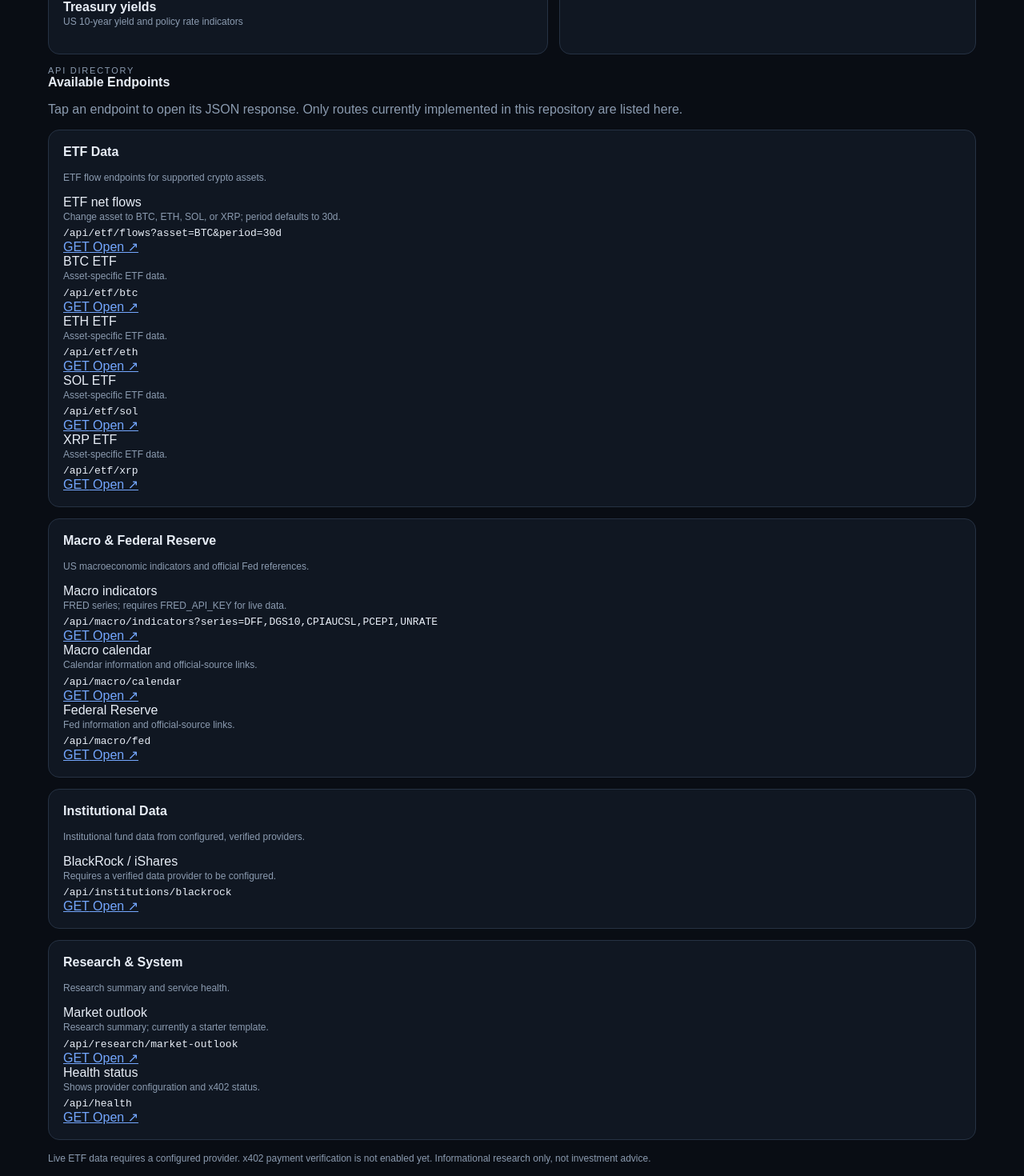
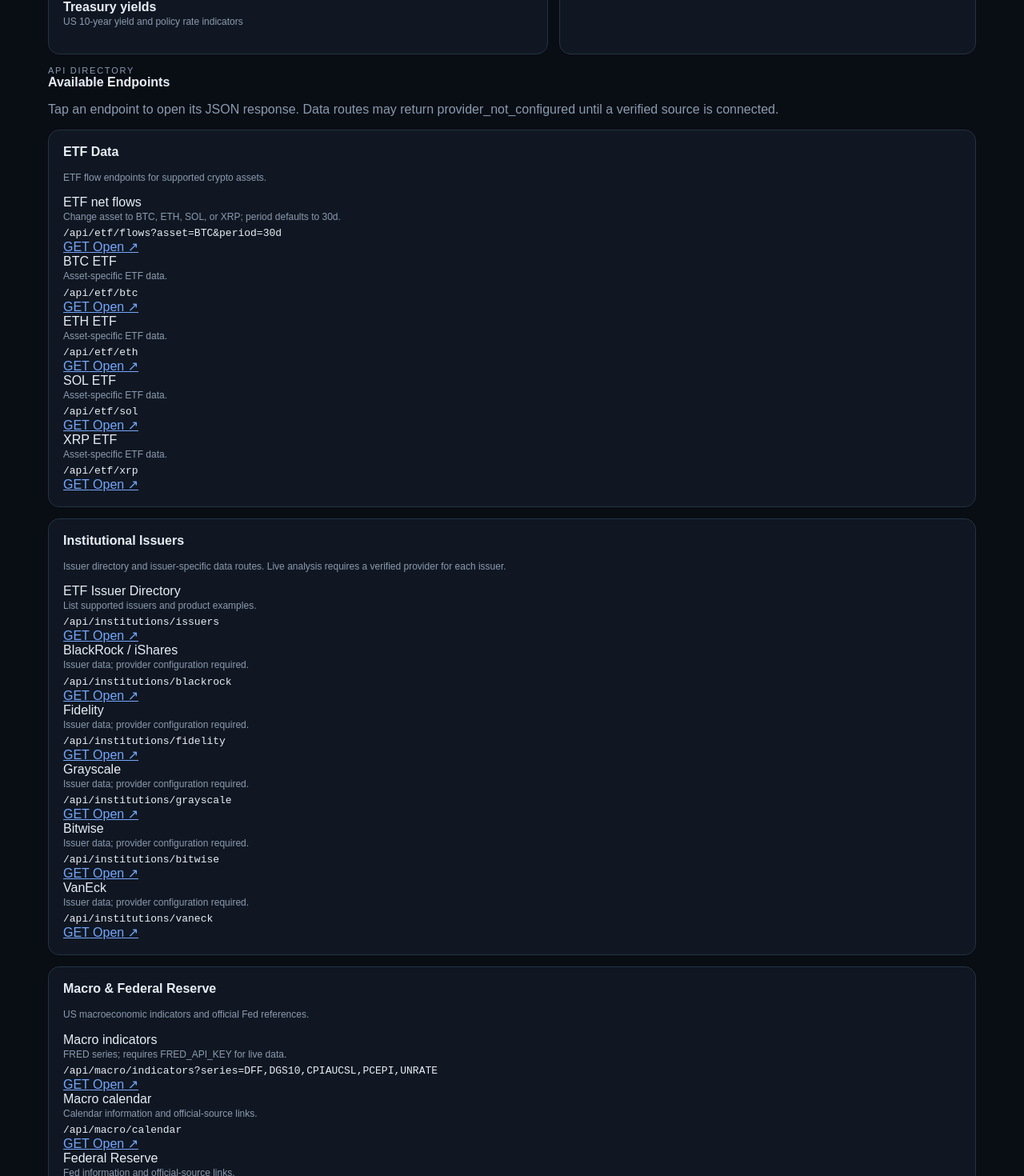
Before and after one commit to Rossaeth/X402, a Next.js app: page / in a window 1280 px wide. Shown: the part 580-2050 px from the top of the page at 80% size. Built offline with nearby package versions, Linux system fonts and the light colour scheme.

Commit message:
List issuer endpoints in dashboard API directory

```diff
--- a/app/page.tsx
+++ b/app/page.tsx
@@ -13,19 +13,24 @@ const endpointGroups = [
     ],
   },
   {
+    title: "Institutional Issuers",
+    description: "Issuer directory and issuer-specific data routes. Live analysis requires a verified provider for each issuer.",
+    endpoints: [
+      { method: "GET", path: "/api/institutions/issuers", label: "ETF Issuer Directory", note: "List supported issuers and product examples." },
+      { method: "GET", path: "/api/institutions/blackrock", label: "BlackRock / iShares", note: "Issuer data; provider configuration required." },
+      { method: "GET", path: "/api/institutions/fidelity", label: "Fidelity", note: "Issuer data; provider configuration required." },
+      { method: "GET", path: "/api/institutions/grayscale", label: "Grayscale", note: "Issuer data; provider configuration required." },
+      { method: "GET", path: "/api/institutions/bitwise", label: "Bitwise", note: "Issuer data; provider configuration required." },
+      { method: "GET", path: "/api/institutions/vaneck", label: "VanEck", note: "Issuer data; provider configuration required." },
+    ],
+  },
+  {
     title: "Macro & Federal Reserve",
     description: "US macroeconomic indicators and official Fed references.",
     endpoints: [
       { method: "GET", path: "/api/macro/indicators?series=DFF,DGS10,CPIAUCSL,PCEPI,UNRATE", label: "Macro indicators", note: "FRED series; requires FRED_API_KEY for live data." },
       { method: "GET", path: "/api/macro/calendar", label: "Macro calendar", note: "Calendar information and official-source links." },
       { method: "GET", path: "/api/macro/fed", label: "Federal Reserve", note: "Fed information and official-source links." },
-    ],
-  },
-  {
-    title: "Institutional Data",
-    description: "Institutional fund data from configured, verified providers.",
-    endpoints: [
-      { method: "GET", path: "/api/institutions/blackrock", label: "BlackRock / iShares", note: "Requires a verified data provider to be configured." },
     ],
   },
   {
@@ -86,7 +91,7 @@ export default function Home() {
         <div className="endpoint-heading">
           <div className="eyebrow">API DIRECTORY</div>
           <h2>Available Endpoints</h2>
-          <p className="muted">Tap an endpoint to open its JSON response. Only routes currently implemented in this repository are listed here.</p>
+          <p className="muted">Tap an endpoint to open its JSON response. Data routes may return provider_not_configured until a verified source is connected.</p>
         </div>
         <div className="endpoint-groups">
           {endpointGroups.map((group) => (
@@ -112,7 +117,7 @@ export default function Home() {
         </div>
       </section>
 
-      <footer className="small">Live ETF data requires a configured provider. x402 payment verification is not enabled yet. Informational research only, not investment advice.</footer>
+      <footer className="small">Live ETF data requires configured providers. x402 payment verification is not enabled yet. Informational research only, not investment advice.</footer>
     </main>
   );
 }
```
